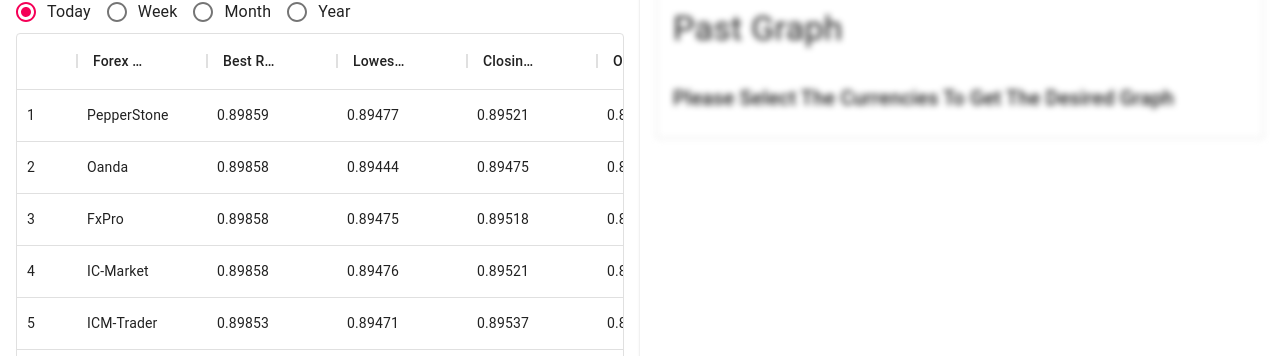
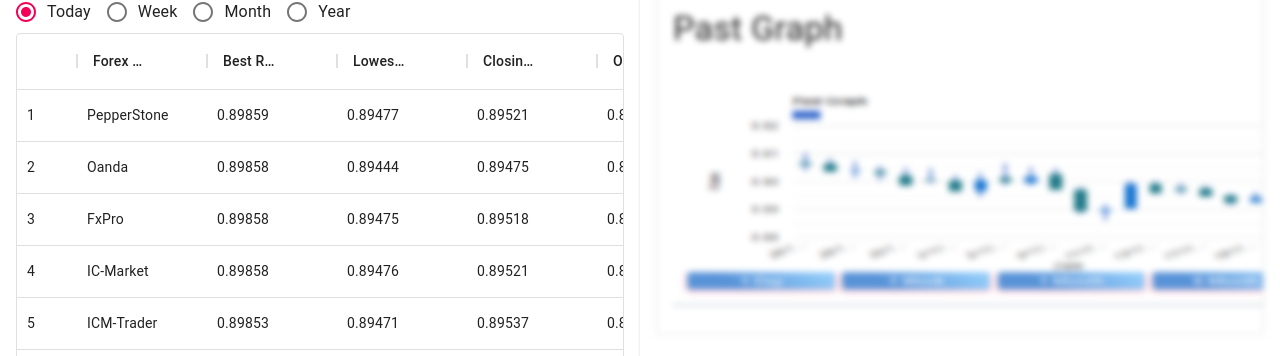
Before and after one commit to praj1wal/WU_hackathon, a React (Create React App) app in the folder my-app/: page / in a window 1280 px wide. Shown: the part 227-583 px from the top of the page. Built offline with nearby package versions, Linux system fonts and the light colour scheme; no server answers.

Commit message:
added image in pastgraph component

```diff
--- a/my-app/src/components/provider tab/pastgraph.jsx
+++ b/my-app/src/components/provider tab/pastgraph.jsx
@@ -3,6 +3,9 @@
 import { useSelector } from "react-redux";
 import { Card, CardContent, Typography } from '@material-ui/core';
 import Chart from "react-google-charts";
+import graph from './graphimage.PNG';
+
+
 
 let data = [
   [
@@ -138,8 +141,10 @@
               <Typography variant="h4"> Past Graph</Typography>
             </CardContent>
             <CardContent>
-              <Typography variant="h6"> Please Select The Currencies To Get The Desired Graph </Typography>
+              {/* <Typography variant="h6"> Please Select The Currencies To Get The Desired Graph </Typography> */}
+              <img style={{height:'28vh',width:'100vh'}} src={graph} alt="logo" />
             </CardContent>
+
           </Card>
           </div>
           <button style={mystyle} value={7} onClick={handleClick}> Click Here </button>
@@ -152,7 +157,7 @@
         height='42vh'
         data={data}
         options={options}
-        loader={<div>Loading Chart</div>}
+        loader={<h1><center>Loading Chart</center></h1>}
 
       />
         {/*<ButtonGroup variant="contained" fullWidth color="primary" aria-label="contained primary button group">*/}
```
Also changed, not shown: my-app/src/components/provider tab/graphimage.PNG (added), my-app/src/components/provider tab/logo.jpg (added).
